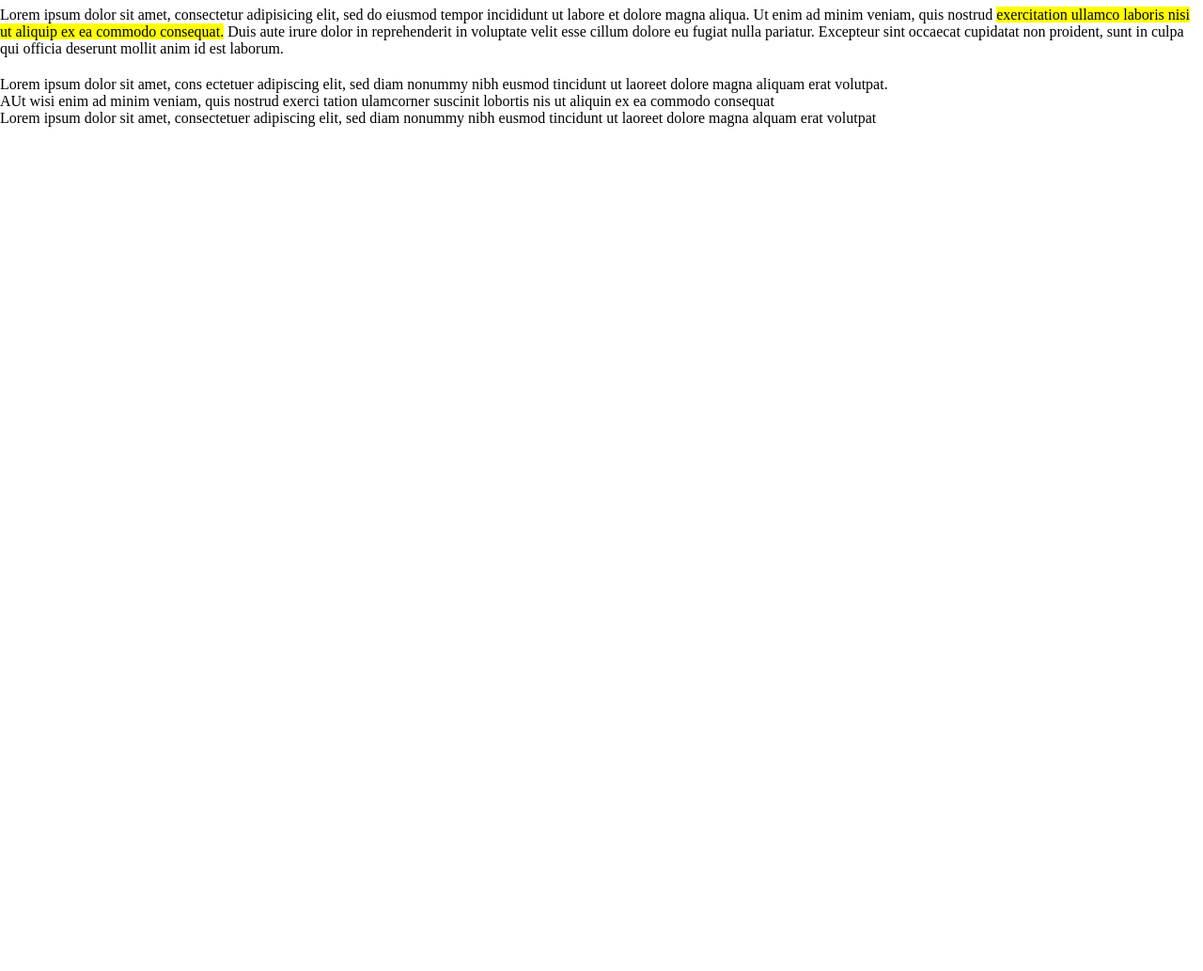
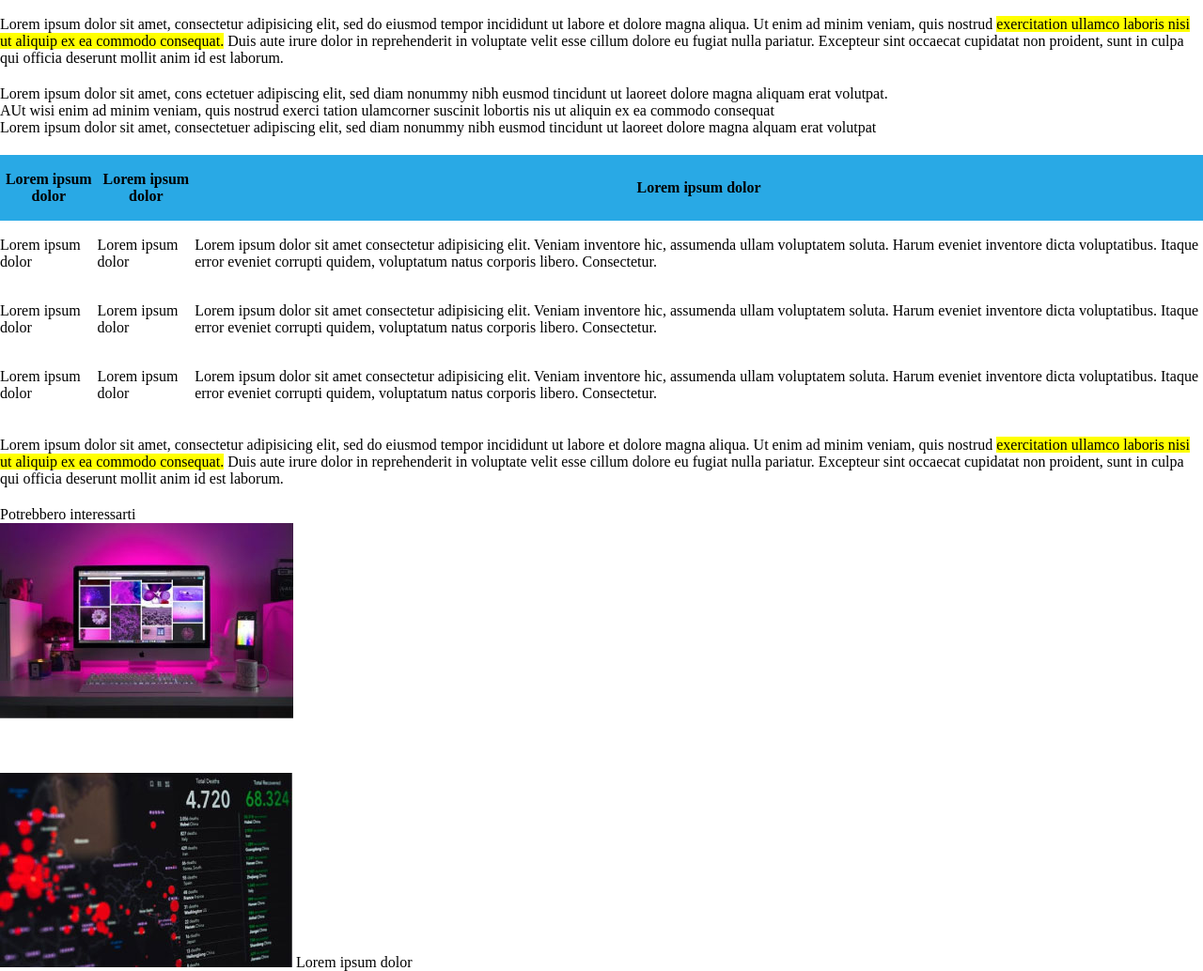
Before and after one commit to bodascaluca/html-css-booleaner, a plain HTML site: page index.html in a window 1280 px wide. Shown: the part 577-1611 px from the top of the page at 94% size. Before the commit the page ends 800 px from the top, so only its background shows below. Drawn offline with Linux system fonts and the light colour scheme.

Commit message:
footer working/table color

```diff
--- a/css/style.css
+++ b/css/style.css
@@ -31,7 +31,7 @@
 }
 
 #descizioneimmagini{
-    font-size: 10px;
+    font-size: 13px;
 }
 
 .marginealto{
@@ -41,3 +41,39 @@
 .evidenziatore{
     background-color: yellow;
 }
+
+thead{
+    background-color:#29a9e5 ;
+}
+
+
+table {
+    border-collapse: collapse;
+    width: 100%;
+  }
+
+  tbody{
+    background-color: 7c7c7c;
+  }
+
+  tr {
+    height: 70px;
+  }
+
+.foto{
+    width: 312px;
+    height: 208;
+}
+
+.footering{
+    display:inline-block;
+}
+
+.footertesto{
+    display: inline-block;
+    position: relative;
+    top: 0;
+    left: 0;
+    color: white;
+    width: 10px;
+}
--- a/index.html
+++ b/index.html
@@ -47,25 +47,67 @@
         <!-- /ARTICOLO -->
 
         <!-- ELENCO -->
-        <div>
-            <ol class="marginealto">
+            <ul class="marginealto">
                 <li>Lorem ipsum dolor sit amet, cons ectetuer adipiscing elit, sed diam nonummy nibh eusmod tincidunt ut laoreet dolore magna aliquam erat volutpat.</li>
                 <li>AUt wisi enim ad minim veniam, quis nostrud exerci tation ulamcorner suscinit lobortis nis ut aliquin ex ea commodo consequat</li>
                 <li>Lorem ipsum dolor sit amet, consectetuer adipiscing elit, sed diam nonummy nibh eusmod tincidunt ut laoreet dolore magna alquam erat volutpat</li>
-            </ol>
-        </div>
+            </ul>
         <!-- /ELENCO -->
 
+        <!-- TABELLA INFORMAZIONI -->
+            <table class="marginealto">
+                <thead>
+                    <tr>
+                        <th>Lorem ipsum dolor</th>
+                        <th>Lorem ipsum dolor</th>
+                        <th>Lorem ipsum dolor</th>
+                    </tr>
+                </thead>
 
+                <tbody>
+                    <tr class="colorrow">
+                        <td>Lorem ipsum dolor</td>
+                        <td>Lorem ipsum dolor</td>
+                        <td>Lorem ipsum dolor sit amet consectetur adipisicing elit. Veniam inventore hic, assumenda ullam voluptatem soluta. Harum eveniet inventore dicta voluptatibus. Itaque error eveniet corrupti quidem, voluptatum natus corporis libero. Consectetur.</td>
+                    </tr>
+                    <tr>
+                        <td>Lorem ipsum dolor</td>
+                        <td>Lorem ipsum dolor</td>
+                        <td>Lorem ipsum dolor sit amet consectetur adipisicing elit. Veniam inventore hic, assumenda ullam voluptatem soluta. Harum eveniet inventore dicta voluptatibus. Itaque error eveniet corrupti quidem, voluptatum natus corporis libero. Consectetur.</td>
+                    </tr>
+                    <tr>
+                        <td>Lorem ipsum dolor</td>
+                        <td>Lorem ipsum dolor</td>
+                        <td>Lorem ipsum dolor sit amet consectetur adipisicing elit. Veniam inventore hic, assumenda ullam voluptatem soluta. Harum eveniet inventore dicta voluptatibus. Itaque error eveniet corrupti quidem, voluptatum natus corporis libero. Consectetur.</td>
+                    </tr>
+                </tbody>
 
+            </table>
+        <!-- /TABELLA INFORMAZIONI -->
 
+            <!-- ARTICOLO2 -->
+        <p class="marginealto">
+            Lorem ipsum dolor sit amet, consectetur adipisicing elit, sed do eiusmod tempor incididunt ut labore et dolore magna aliqua. Ut enim ad minim veniam, quis nostrud <span class="evidenziatore"> exercitation ullamco laboris nisi ut aliquip ex ea commodo consequat.</span> Duis aute irure dolor in reprehenderit in voluptate velit esse cillum dolore eu fugiat nulla pariatur. Excepteur sint occaecat cupidatat non proident, sunt in culpa qui officia deserunt mollit anim id est laborum.
+        </p>
+        <!-- /ARTICOLO2 -->
 
     </main>
     <!-- /ARTICOLO E INFORMAZIONI VARIE  -->
 
     <!-- IMMAGINI CHE RIPORTANO AD ALTRI ARTICOLO -->
     <footer>
+        <div class="marginealto">Potrebbero interessarti</div>
+        <div class="foto">
+            <div class="footerimg">
+                <img src="img/monitor.jpg" alt="">
+                <span class="footertesto">Lorem ipsum dolor</span>
+            </div>
+        </div>
 
+        <div class="footerimg">
+            <img src="img/graph.jpg" alt="">
+            <span>Lorem ipsum dolor</span>
+        </div>
     </footer>
     <!-- /IMMAGINI CHE RIPORTANO AD ALTRI ARTICOLO -->
 
```
